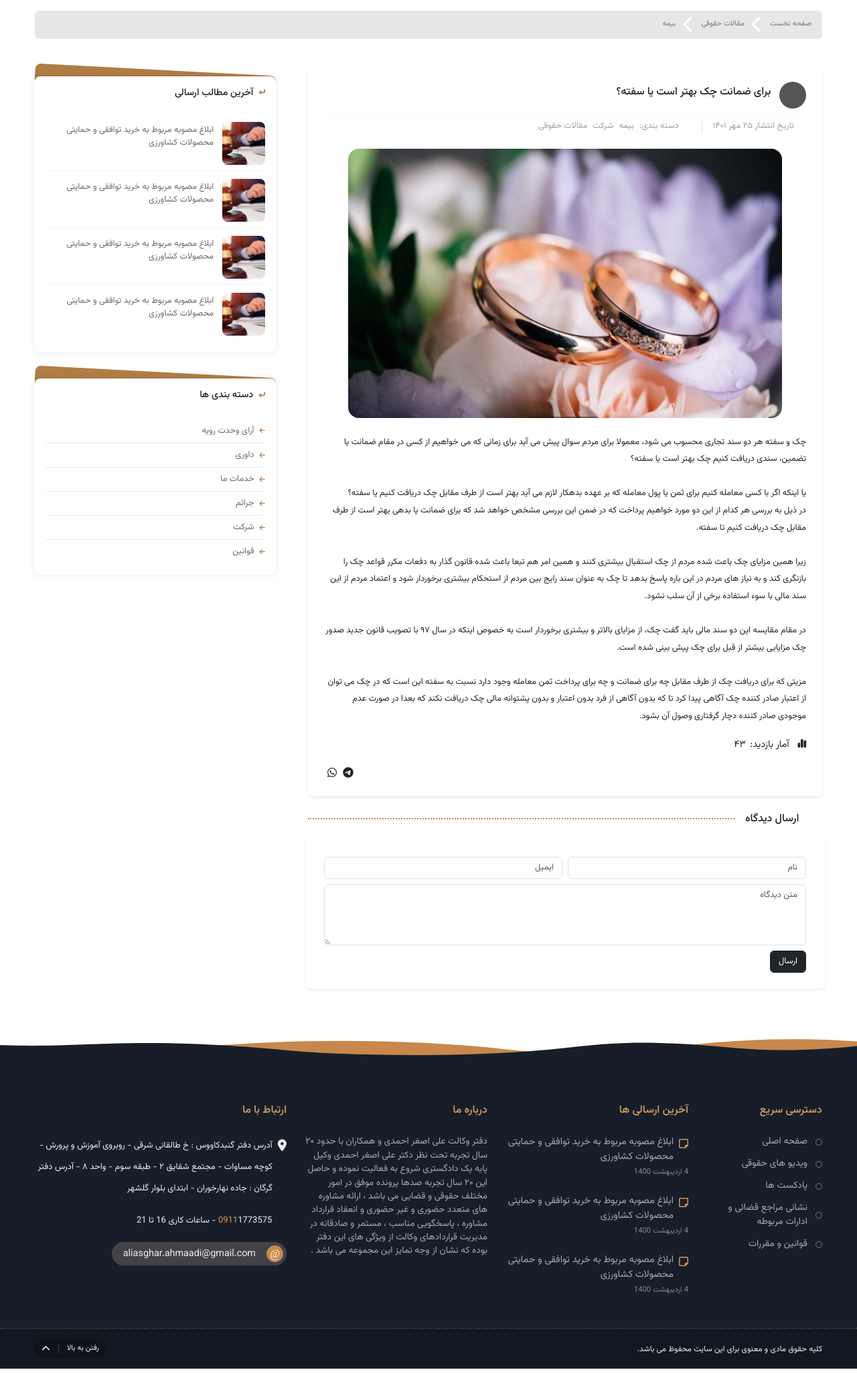
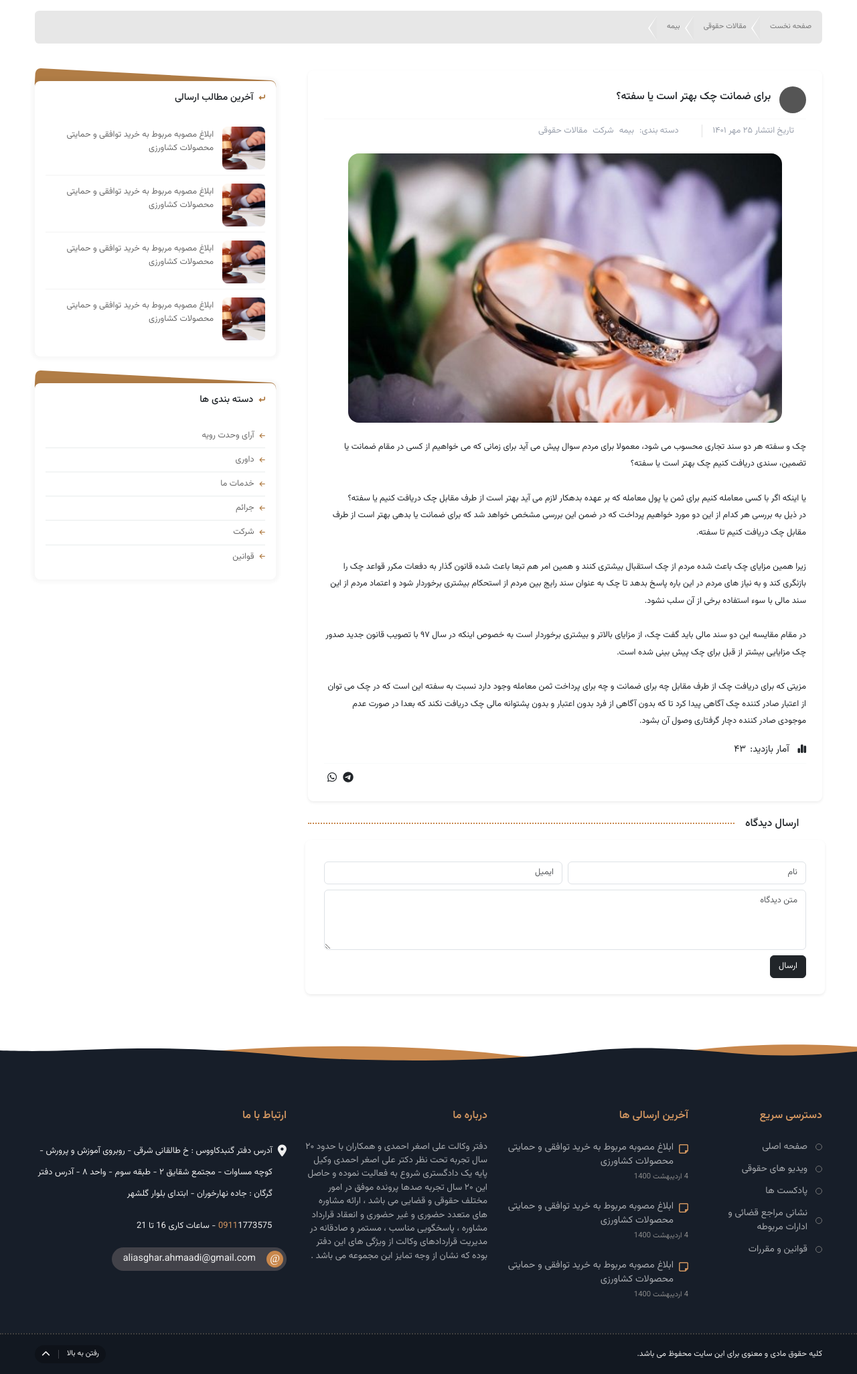
Before and after one commit to nafasebra/vakil-pure-project, a Node project: template src/pages/post.ejs in a window 1280 px wide. Shown: the part 226-2277 px from the top of the page at 67% size. Run offline with Node 20 templates, Linux system fonts and the light colour scheme; the template is opened without the code that fills it, so the values that code supplies are empty; some web fonts are replaced.

Commit message:
final change

```diff
--- a/public/style/main.css
+++ b/public/style/main.css
@@ -818,6 +818,7 @@ section {
   --bs-offcanvas-padding-y: 1.5rem;
 }
 .custom-offcanvas-body {
+  height: 100vh;
   --bs-offcanvas-padding-y: 0;
 }
 
@@ -1115,8 +1116,34 @@ section {
   background-color: #e7e7e7;
   font-size: 0.7rem;
   color: #777;
-  padding: 0.5rem 1rem 0.5rem 1rem;
+  padding: 0.5rem 0.5rem 0.5rem 1rem;
   border-radius: 0.4rem;
+}
+.custom-breadcrumb li {
+  position: relative;
+  padding: 0.5rem 0.5rem 0.5rem 1rem;
+}
+.custom-breadcrumb li::before,
+.custom-breadcrumb li::after {
+  position: absolute;
+  top: 0;
+  width: 0;
+  height: 0;
+  content: '';
+  border-top: 18px solid transparent;
+  border-bottom: 18px solid transparent;
+}
+.custom-breadcrumb li::after {
+  left: -12px;
+  z-index: 2;
+  border-right: 13px solid #fff;
+}
+.custom-breadcrumb li::before {
+  left: -10px;
+  z-index: 3;
+  border-right-color: #e4e4e4;
+  border-right-style: solid;
+  border-right-width: 11px;
 }
 .custom-breadcrumb i {
   color: #ffffff;
--- a/src/components/post/page-url.ejs
+++ b/src/components/post/page-url.ejs
@@ -1,7 +1,11 @@
-<div class="custom-breadcrumb">
-    <a href="#">صفحه نخست</a>
-    <i class="fas fa-chevron-left"></i>
-    <a href="#">مقالات حقوقی</a>
-    <i class="fas fa-chevron-left"></i>
-    <a href="#">بیمه</a>
-</div>
+<ul class="custom-breadcrumb">
+    <li>
+        <a href="#">صفحه نخست</a>
+    </li>
+    <li>
+        <a href="#">مقالات حقوقی</a>
+    </li>
+    <li>
+        <a href="#">بیمه</a>
+    </li>
+</ul>
```
